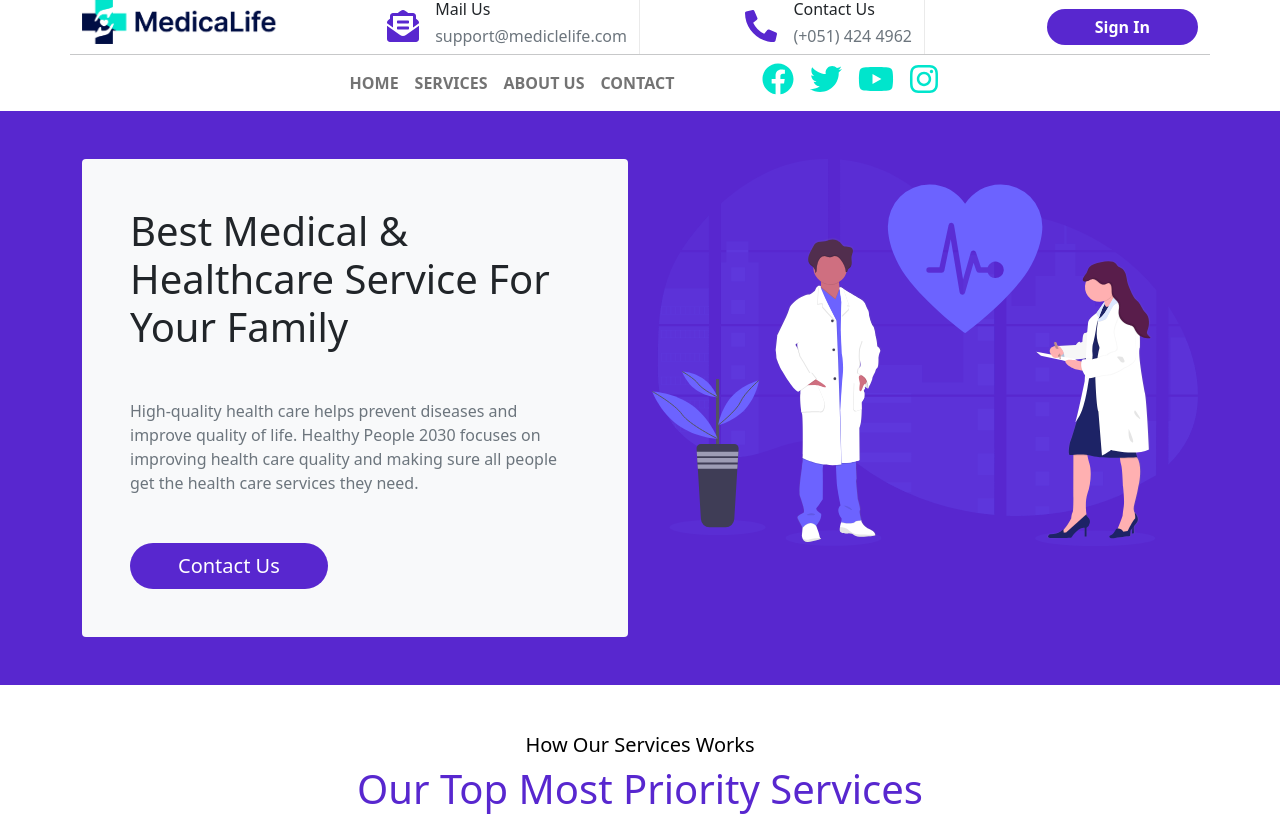
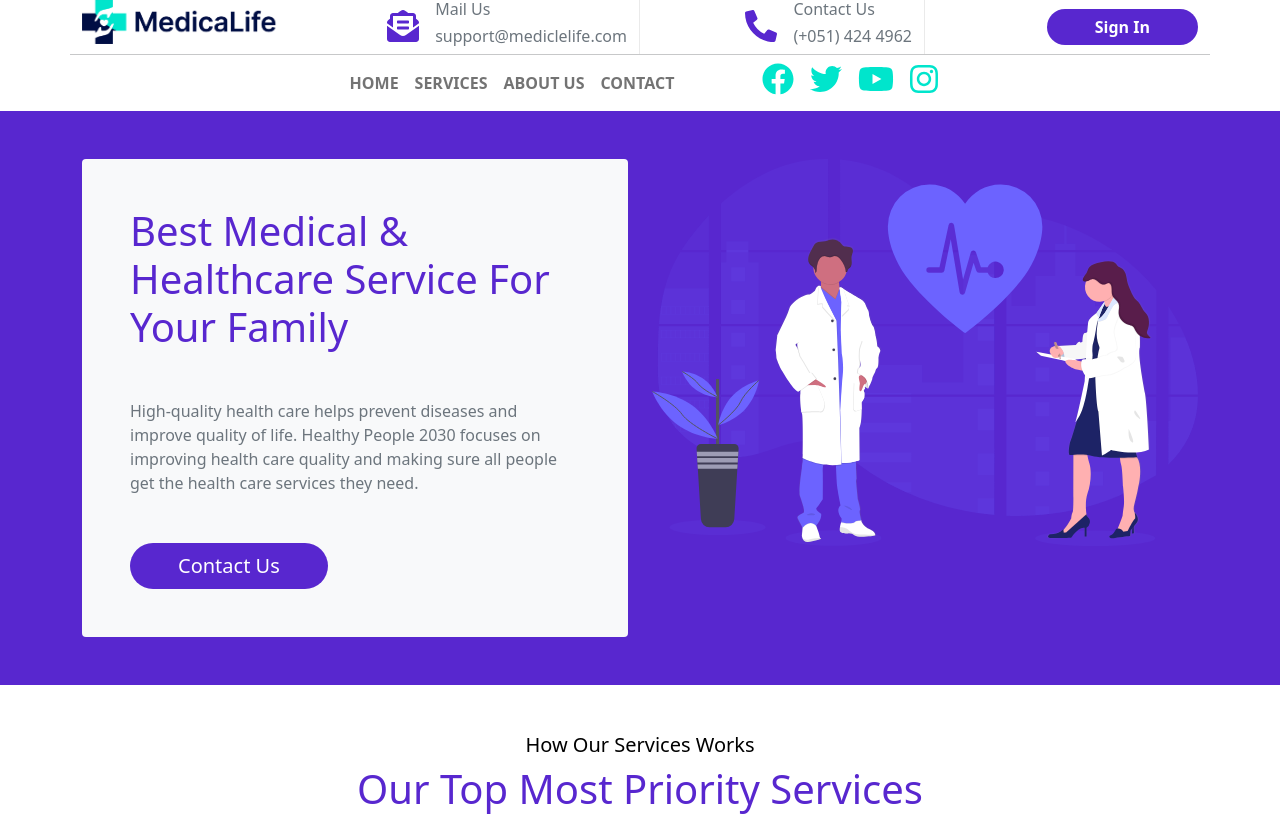
Before and after one commit to rubelsarker0/medical-life, a React (Create React App) app: page / in a window 1280 px wide. Shown: the top 816 px of the page. Built offline with nearby package versions, Linux system fonts and the light colour scheme.

Commit message:
small fixed

```diff
--- a/src/components/Home/Banner/Banner.js
+++ b/src/components/Home/Banner/Banner.js
@@ -15,7 +15,7 @@ const Banner = () => {
 				<Row lg={2} xs={1} className="g-4">
 					<Col>
 						<div className="bg-light rounded p-5 h-auto">
-							<h1 className="text-navy mb-5">
+							<h1 className="regular-text-color mb-5">
 								Best Medical & Healthcare Service For Your Family
 							</h1>
 							<p className="text-secondary mb-5">
--- a/src/components/Shared/Header/TopHeader/TopHeader.js
+++ b/src/components/Shared/Header/TopHeader/TopHeader.js
@@ -29,7 +29,7 @@ const TopHeader = () => {
 					</div>
 					<div className="">
 						<h6>
-							<span className="">Mail Us</span>
+							<span className="text-secondary">Mail Us</span>
 						</h6>
 						<h6>
 							<span className="text-secondary">support@mediclelife.com</span>
@@ -47,7 +47,7 @@ const TopHeader = () => {
 					</div>
 					<div className="">
 						<h6>
-							<span className="">Contact Us</span>
+							<span className="text-secondary">Contact Us</span>
 						</h6>
 						<h6>
 							<span className="text-secondary">(+051) 424 4962</span>
```
